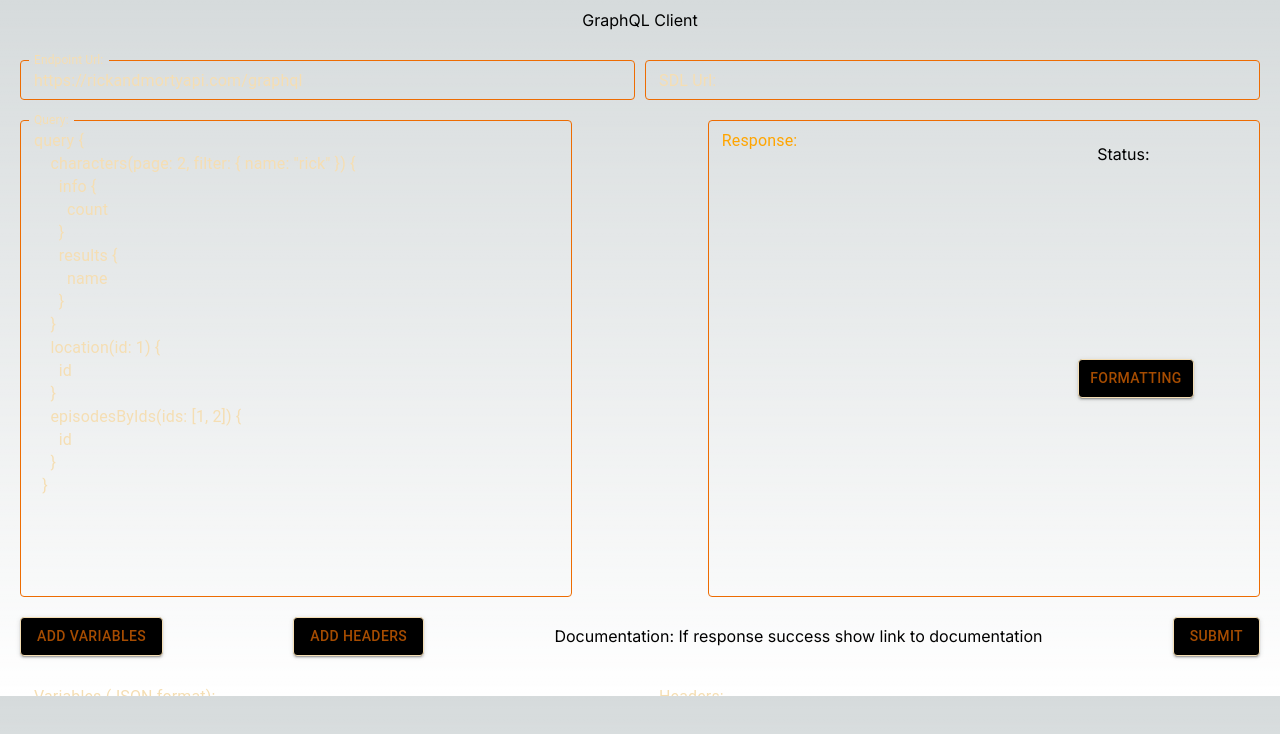
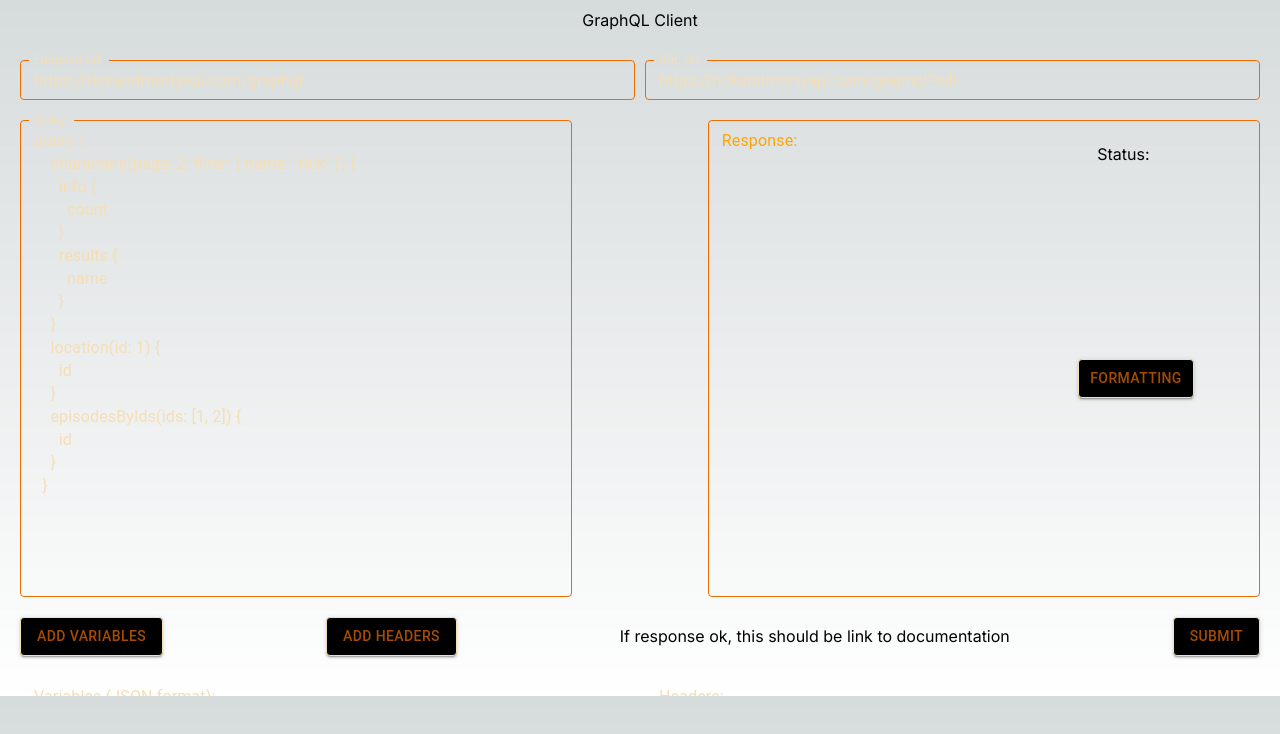
Before and after one commit to Asubas/graphiql-app, a Next.js app: page /graphql in a window 1280 px wide. Shown: the top 734 px of the page. Built offline with nearby package versions, Linux system fonts and the light colour scheme.

Commit message:
feat: implement function show documentation and implement layout for documentation in page

```diff
--- a/package.json
+++ b/package.json
@@ -21,6 +21,7 @@
     "@mui/material": "^5.16.7",
     "@reduxjs/toolkit": "^2.2.7",
     "firebase": "^10.13.0",
+    "graphiql": "^3.7.1",
     "graphql": "^16.9.0",
     "graphql-request": "^7.1.0",
     "js-beautify": "^1.14.3",
--- a/src/app/graphql/graphql.module.scss
+++ b/src/app/graphql/graphql.module.scss
@@ -104,12 +104,16 @@ form {
   }
 
   .variables,
-  .documentation {
+  .additionally {
     width: 100%;
     display: flex;
     justify-content: space-between;
     align-items: center;
     gap: 10px;
+  }
+
+  .documentation {
+    width: max-content;
   }
 }
 
--- a/src/app/graphql/page.tsx
+++ b/src/app/graphql/page.tsx
@@ -9,8 +9,12 @@ import { RequestTextField } from '../../components/inputs/requestFieldInput/requ
 import { TextFieldInput } from '@/src/components/inputs/textFieldInput/textFieldInput';
 import { handlerBlurInput } from '@/src/utils/handlers';
 import { encodedUrl } from '@/src/services/responses/encodedUrl';
-import { DEFAULTQUERYJSON, DEFAULTURLENDPOINT } from '@/src/services/constant';
-import { ShowSchema } from '@/src/utils/schema';
+import {
+  DEFAULT_QUERY_JSON,
+  DEFAULT_SDL_ENDPOINT,
+  DEFAULT_URL_ENDPOINT,
+} from '@/src/services/constant';
+import { DocSection } from '@/src/components/documentation/docSection';
 
 const GraphQLClient = () => {
   const methods = useForm<FormData>();
@@ -37,8 +41,7 @@ const GraphQLClient = () => {
       setResponse({ errors: [{ message: 'Что-то пошло не так.' }] });
       setStatus(500);
     }
-
-    ShowSchema(query);
+    methods.setValue('sdlUrl', `${methods.getValues('endpointUrl')}?sdl`);
   };
 
   const handleClick = (event: React.MouseEvent<HTMLButtonElement>) => {
@@ -67,6 +70,10 @@ const GraphQLClient = () => {
   //   }
   // }, [pathname, router]);
 
+  // const showDocumentation = () => {
+  // setIsShowDocumentation((prevState) => !prevState);
+  // };
+
   return (
     <section className={pages.graphql}>
       <p>GraphQL Client</p>
@@ -78,9 +85,13 @@ const GraphQLClient = () => {
               register={methods.register('endpointUrl')}
               onBlur={handlePushUrl}
               prettier={'endpoint'}
-              defaultValue={DEFAULTURLENDPOINT}
+              defaultValue={DEFAULT_URL_ENDPOINT}
             />
-            <TextFieldInput label="SDL Url:" register={methods.register('sdlUrl')} />
+            <TextFieldInput
+              label="SDL Url:"
+              register={methods.register('sdlUrl')}
+              defaultValue={DEFAULT_SDL_ENDPOINT}
+            />
           </div>
           <div className={pages.area}>
             <TextFieldInput
@@ -91,14 +102,14 @@ const GraphQLClient = () => {
               rows={20}
               onBlur={handlePushUrl}
               prettier={'query'}
-              defaultValue={DEFAULTQUERYJSON}
+              defaultValue={DEFAULT_QUERY_JSON}
             />
             <div className={pages.response}>
               <p>Status: {status ? status : ''}</p>
               <RequestTextField response={response ? response : ''} />
             </div>
           </div>
-          <div className={pages.documentation}>
+          <div className={pages.additionally}>
             <Button
               className={pages.queryButton}
               variant="contained"
@@ -116,12 +127,15 @@ const GraphQLClient = () => {
             >
               Add headers
             </Button>
-            <p>
-              Documentation:{' '}
-              {response && response.data
-                ? 'Link to documentation here'
-                : 'If response success show link to documentation'}
-            </p>
+            <div className={pages.documentation}>
+              {status === 500 || !status ? (
+                <span className={pages.documentationShowTitle}>
+                  If response ok, this should be link to documentation
+                </span>
+              ) : (
+                <DocSection endpointSdl={methods.getValues('sdlUrl')} />
+              )}
+            </div>
             <Button className={pages.queryButton} variant="contained" type="submit">
               Submit
             </Button>
--- /dev/null
+++ b/src/components/documentation/docSection.module.scss
@@ -0,0 +1,15 @@
+.drawer {
+  background-color: #000000;
+  color: #ffa500;
+  border: 1px solid;
+  padding: 20px;
+  border-radius: 5px;
+  max-width: 50%;
+
+  pre {
+    border: 1px solid;
+    border-radius: 5px;
+    font-size: 110%;
+    padding: 10px;
+  }
+}
--- /dev/null
+++ b/src/components/documentation/docSection.tsx
@@ -0,0 +1,56 @@
+import pages from '../../app/graphql/graphql.module.scss';
+import styles from './docSection.module.scss';
+import { useEffect, useState } from 'react';
+import { IntrospectionQuery, buildClientSchema, getIntrospectionQuery, printSchema } from 'graphql';
+import { request } from 'graphql-request';
+import { Button, Drawer } from '@mui/material';
+
+type Anchor = 'top' | 'left' | 'bottom' | 'right';
+
+function DocSection({ endpointSdl }: { endpointSdl: string }) {
+  const [open, setOpen] = useState(false);
+  const [sdl, setSDL] = useState<string>('');
+  const anchor: Anchor = 'right';
+  const toggleDrawer = (newOpen: boolean) => () => {
+    setOpen(newOpen);
+  };
+
+  const DrawerList = (
+    <pre style={{ width: '100%', height: '100%', whiteSpace: 'pre-wrap', overflowY: 'auto' }}>
+      {sdl}
+    </pre>
+  );
+
+  useEffect(() => {
+    async function fetchSchema() {
+      try {
+        const introspectionQuery = getIntrospectionQuery();
+        const response = await request(endpointSdl, introspectionQuery);
+        const schema = buildClientSchema(response as IntrospectionQuery);
+        const sdl = printSchema(schema);
+        setSDL(sdl);
+      } catch (error) {
+        console.error('Error fetching schema:', error);
+      }
+    }
+    fetchSchema();
+  }, [endpointSdl]);
+
+  return (
+    <div>
+      <Button className={`${pages.queryButton} `} onClick={toggleDrawer(true)} variant="contained">
+        Show documentation
+      </Button>
+      <Drawer
+        open={open}
+        anchor={anchor}
+        onClose={toggleDrawer(false)}
+        classes={{ paper: styles.drawer }}
+      >
+        {sdl ? DrawerList : 'Loading documentation...'}
+      </Drawer>
+    </div>
+  );
+}
+
+export { DocSection };
--- a/src/services/constant.ts
+++ b/src/services/constant.ts
@@ -1,5 +1,5 @@
-const DEFAULTURLENDPOINT = 'https://rickandmortyapi.com/graphql';
-const DEFAULTQUERYJSON = `query {
+const DEFAULT_URL_ENDPOINT = 'https://rickandmortyapi.com/graphql';
+const DEFAULT_QUERY_JSON = `query {
     characters(page: 2, filter: { name: "rick" }) {
       info {
         count
@@ -16,4 +16,6 @@ const DEFAULTQUERYJSON = `query {
     }
   }`;
 
-export { DEFAULTQUERYJSON, DEFAULTURLENDPOINT };
+const DEFAULT_SDL_ENDPOINT = 'https://rickandmortyapi.com/graphql?sdl';
+
+export { DEFAULT_QUERY_JSON, DEFAULT_URL_ENDPOINT, DEFAULT_SDL_ENDPOINT };
--- a/src/utils/schema.tsx
+++ /dev/null
@@ -1,29 +0,0 @@
-import {
-  IntrospectionQuery,
-  IntrospectionSchema,
-  buildClientSchema,
-  getIntrospectionQuery,
-  graphql,
-} from 'graphql';
-import request from 'graphql-request';
-
-function ShowSchema(query: string) {
-  const endpoint = 'https://rickandmortyapi.com/graphql';
-
-  async function fetchSchema(endpoint: string) {
-    const introspectionQuery = getIntrospectionQuery();
-    const response: IntrospectionQuery = await request(endpoint, introspectionQuery);
-    console.log('response:', response);
-    return response;
-  }
-
-  (async () => {
-    const schemaData: IntrospectionQuery = await fetchSchema(endpoint);
-    const schema = buildClientSchema({ __schema: schemaData.__schema });
-    console.log('Schema built:', schema);
-    const typeMap = schema.getTypeMap();
-    console.log('Type Map:', typeMap);
-  })();
-}
-
-export { ShowSchema };
```
Also changed, not shown: src/utils/decodingUrl.ts (renamed from src/utils/decodingUrl.tsx), src/utils/handlers.ts (renamed from src/utils/handlers.tsx), 1 other file (tests, documents, lock files or other folders).
